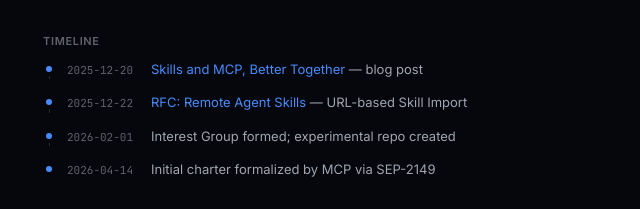
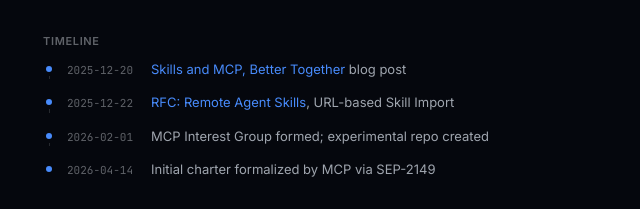
Before and after one commit to hemanth/skills-over-mcp, a website: page public/index.html in a window 1280 px wide. Shown: the part 383-592 px from the top of the page, 337-977 px from the left. Drawn offline with nearby package versions, Linux system fonts and the light colour scheme; no server answers.

Commit message:
chore: remove em-dashes, clarify timeline context

```diff
--- a/public/index.html
+++ b/public/index.html
@@ -814,17 +814,17 @@
         <div class="tl-item">
           <div class="tl-rail"><div class="tl-dot"></div><div class="tl-line"></div></div>
           <div class="tl-date">2025-12-20</div>
-          <div class="tl-body"><a href="https://h3manth.com/scribe/skills-and-mcp-better-together/" target="_blank">Skills and MCP, Better Together</a> — blog post</div>
+          <div class="tl-body"><a href="https://h3manth.com/scribe/skills-and-mcp-better-together/" target="_blank">Skills and MCP, Better Together</a> blog post</div>
         </div>
         <div class="tl-item">
           <div class="tl-rail"><div class="tl-dot"></div><div class="tl-line"></div></div>
           <div class="tl-date">2025-12-22</div>
-          <div class="tl-body"><a href="https://github.com/agentskills/agentskills/issues/42" target="_blank">RFC: Remote Agent Skills</a> — URL-based Skill Import</div>
+          <div class="tl-body"><a href="https://github.com/agentskills/agentskills/issues/42" target="_blank">RFC: Remote Agent Skills</a>, URL-based Skill Import</div>
         </div>
         <div class="tl-item">
           <div class="tl-rail"><div class="tl-dot"></div><div class="tl-line"></div></div>
           <div class="tl-date">2026-02-01</div>
-          <div class="tl-body">Interest Group formed; experimental repo created</div>
+          <div class="tl-body">MCP Interest Group formed; experimental repo created</div>
         </div>
         <div class="tl-item">
           <div class="tl-rail"><div class="tl-dot"></div><div class="tl-line"></div></div>
```
Also changed, not shown: README.md.
